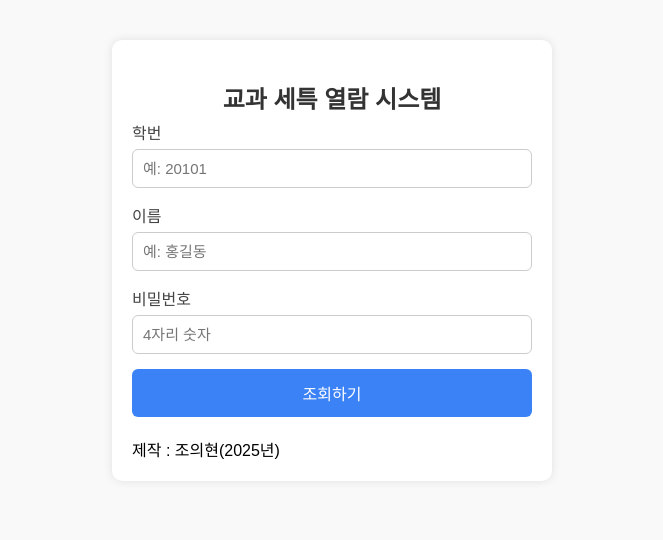
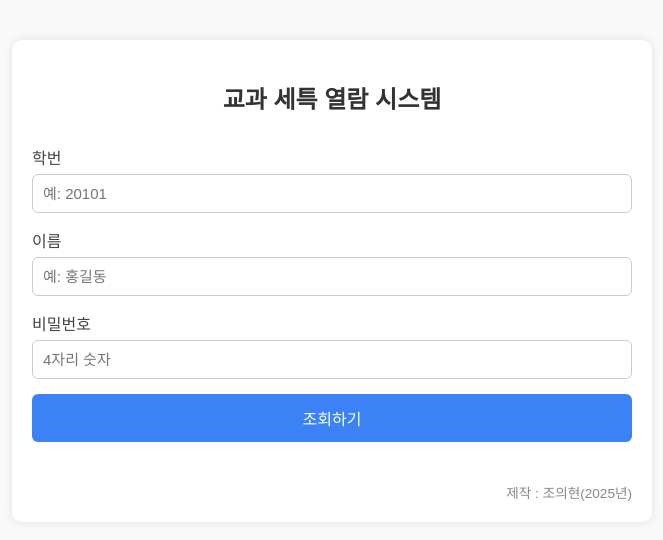
Before and after one commit to pay9388/my-seuteok, a plain HTML site: page index.html in a window 1280 px wide. Shown: the whole page, without its empty margins (308-971 px from the left). Drawn offline with Linux system fonts and the light colour scheme.

Commit message:
Update style.css

```diff
--- a/style.css
+++ b/style.css
@@ -6,7 +6,8 @@ body {
 }
 
 .container {
-  max-width: 400px;
+  width: 90%;
+  max-width: 600px;
   margin: 40px auto;
   padding: 20px;
   background: white;
@@ -18,13 +19,6 @@ h2 {
   text-align: center;
   color: #333;
   font-size: 1.5rem;
-  margin-bottom: 0.3rem;
-}
-
-.author {
-  text-align: right;
-  font-size: 0.85rem;
-  color: #888;
   margin-bottom: 30px;
 }
 
@@ -66,3 +60,10 @@ button:hover {
   color: #222;
   white-space: pre-line;
 }
+
+footer {
+  margin-top: 40px;
+  font-size: 0.85rem;
+  text-align: right;
+  color: #888;
+}
```
